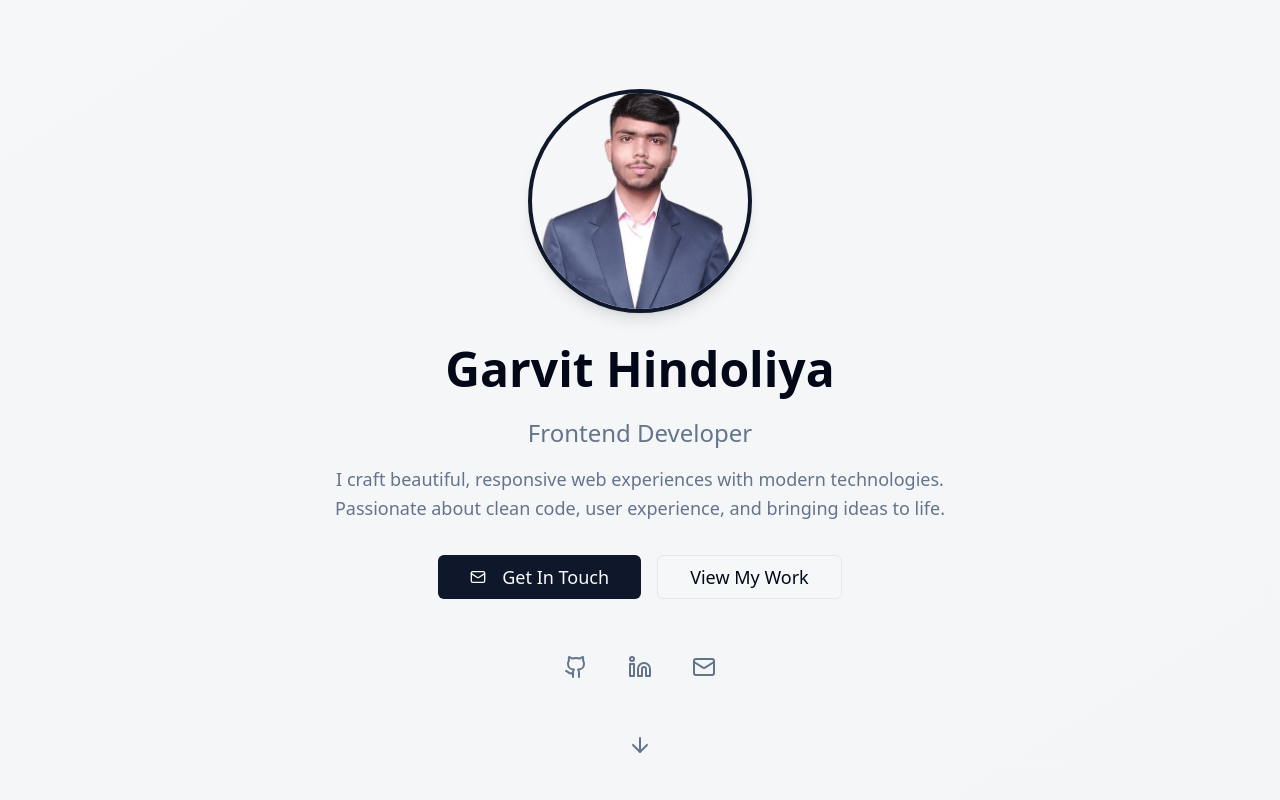
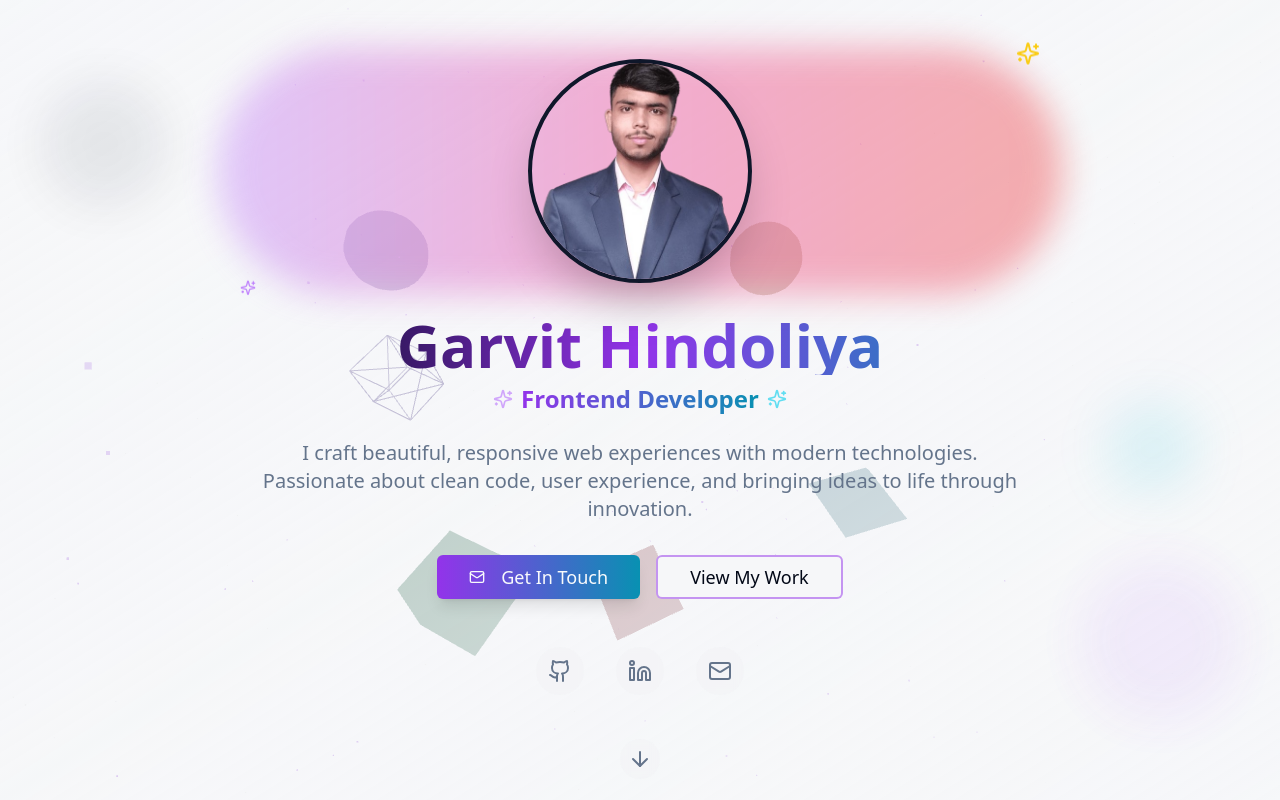
Before and after one commit to Garvithindoliya16/sunny-portfolio-project, a React (Vite) app: page / in a window 1280 px wide. Shown: the top 800 px of the page. Built offline with nearby package versions, Linux system fonts and the light colour scheme.

Commit message:
Enhance hero section
Add eye-catching elements to the hero section, potentially including 3D elements.

```diff
--- a/package.json
+++ b/package.json
@@ -39,6 +39,8 @@
     "@radix-ui/react-toggle": "^1.1.0",
     "@radix-ui/react-toggle-group": "^1.1.0",
     "@radix-ui/react-tooltip": "^1.1.4",
+    "@react-three/drei": "^9.122.0",
+    "@react-three/fiber": "^8.18.0",
     "@tanstack/react-query": "^5.56.2",
     "class-variance-authority": "^0.7.1",
     "clsx": "^2.1.1",
@@ -58,6 +60,7 @@
     "sonner": "^1.5.0",
     "tailwind-merge": "^2.5.2",
     "tailwindcss-animate": "^1.0.7",
+    "three": "^0.177.0",
     "vaul": "^0.9.3",
     "zod": "^3.23.8"
   },
--- a/src/components/Hero.tsx
+++ b/src/components/Hero.tsx
@@ -1,50 +1,89 @@
 import { Button } from "@/components/ui/button";
-import { ArrowDown, Github, Linkedin, Mail } from "lucide-react";
+import { ArrowDown, Github, Linkedin, Mail, Sparkles } from "lucide-react";
+import ThreeBackground from "./ThreeBackground";
+
 const Hero = () => {
-  return <section className="min-h-screen flex items-center justify-center bg-gradient-to-br from-background to-muted/20 px-4">
-      <div className="max-w-4xl mx-auto text-center animate-fade-in">
-        <div className="mt-12 mb-8">
+  return (
+    <section className="min-h-screen flex items-center justify-center relative overflow-hidden px-4">
+      {/* 3D Background */}
+      <ThreeBackground />
+
+      {/* Animated gradient overlay */}
+      <div className="absolute inset-0 bg-gradient-to-br from-background/90 via-background/70 to-background/90" />
+
+      {/* Animated circles */}
+      <div className="absolute top-20 left-10 w-32 h-32 bg-primary/10 rounded-full blur-xl animate-pulse" />
+      <div className="absolute bottom-20 right-10 w-40 h-40 bg-purple-500/10 rounded-full blur-xl animate-pulse delay-1000" />
+      <div className="absolute top-1/2 right-20 w-24 h-24 bg-cyan-500/10 rounded-full blur-xl animate-pulse delay-500" />
+
+      <div className="max-w-4xl mx-auto text-center animate-fade-in relative z-10">
+        <div className="mt-12 mb-8 relative">
+          {/* Glowing effect behind image */}
+          <div className="absolute inset-0 bg-gradient-to-r from-purple-400 via-pink-500 to-red-500 rounded-full blur-lg opacity-30 animate-pulse scale-110" />
+
           <img
             src="/lovable-uploads/b819af2b-b77b-43af-897d-d69f33ee80c8.png"
             alt="Garvit Hindoliya"
-            className="w-48 h-48 md:w-56 md:h-56 rounded-full border-4 border-primary mx-auto object-cover shadow-lg"
+            className="w-48 h-48 md:w-56 md:h-56 rounded-full border-4 border-primary mx-auto object-cover shadow-2xl relative z-10 hover-scale transition-all duration-500 hover:border-purple-400"
           />
+
+          {/* Floating sparkles */}
+          <div className="absolute -top-4 -right-4 animate-bounce delay-100">
+            <Sparkles className="h-6 w-6 text-yellow-400" />
+          </div>
+          <div className="absolute -bottom-4 -left-4 animate-bounce delay-300">
+            <Sparkles className="h-4 w-4 text-purple-400" />
+          </div>
         </div>
-        <h1 className="text-5xl font-bold text-foreground mb-6 md:text-5xl">Garvit Hindoliya</h1>
-        <p className="text-xl md:text-2xl text-muted-foreground mb-4">
-          Frontend Developer
-        </p>
-        <p className="text-lg text-muted-foreground max-w-2xl mx-auto mb-8 leading-relaxed">
+
+        <div className="space-y-2 mb-6">
+          <h1 className="text-5xl md:text-6xl font-bold bg-gradient-to-r from-foreground via-purple-600 to-cyan-600 bg-clip-text text-transparent mb-2 animate-fade-in">
+            Garvit Hindoliya
+          </h1>
+          <div className="flex items-center justify-center gap-2 text-xl md:text-2xl text-muted-foreground animate-fade-in delay-200">
+            <Sparkles className="h-5 w-5 text-purple-400 animate-pulse" />
+            <span className="bg-gradient-to-r from-purple-600 to-cyan-600 bg-clip-text text-transparent font-semibold">
+              Frontend Developer
+            </span>
+            <Sparkles className="h-5 w-5 text-cyan-400 animate-pulse" />
+          </div>
+        </div>
+
+        <p className="text-lg md:text-xl text-muted-foreground max-w-3xl mx-auto mb-8 leading-relaxed animate-fade-in delay-300">
           I craft beautiful, responsive web experiences with modern technologies.
-          Passionate about clean code, user experience, and bringing ideas to life.
+          Passionate about clean code, user experience, and bringing ideas to life through innovation.
         </p>
 
-        <div className="flex flex-col sm:flex-row gap-4 justify-center items-center mb-12">
-          <Button size="lg" className="px-8 py-3 text-lg hover-scale">
+        <div className="flex flex-col sm:flex-row gap-4 justify-center items-center mb-12 animate-fade-in delay-500">
+          <Button size="lg" className="px-8 py-3 text-lg hover-scale bg-gradient-to-r from-purple-600 to-cyan-600 hover:from-purple-700 hover:to-cyan-700 border-0 shadow-lg hover:shadow-xl transition-all duration-300">
             <Mail className="mr-2 h-5 w-5" />
             Get In Touch
           </Button>
-          <Button variant="outline" size="lg" className="px-8 py-3 text-lg hover-scale">
+          <Button variant="outline" size="lg" className="px-8 py-3 text-lg hover-scale border-2 border-purple-600/50 hover:border-purple-600 hover:bg-purple-600/10 transition-all duration-300">
             View My Work
           </Button>
         </div>
 
-        <div className="flex justify-center space-x-6 mb-12">
-          <a href="#" className="text-muted-foreground hover:text-foreground transition-colors p-2 hover-scale">
-            <Github className="h-6 w-6" />
+        <div className="flex justify-center space-x-8 mb-12 animate-fade-in delay-700">
+          <a href="#" className="group p-3 rounded-full bg-muted/30 backdrop-blur-sm hover:bg-purple-600/20 transition-all duration-300 hover-scale">
+            <Github className="h-6 w-6 text-muted-foreground group-hover:text-purple-400 transition-colors" />
           </a>
-          <a href="#" className="text-muted-foreground hover:text-foreground transition-colors p-2 hover-scale">
-            <Linkedin className="h-6 w-6" />
+          <a href="#" className="group p-3 rounded-full bg-muted/30 backdrop-blur-sm hover:bg-cyan-600/20 transition-all duration-300 hover-scale">
+            <Linkedin className="h-6 w-6 text-muted-foreground group-hover:text-cyan-400 transition-colors" />
           </a>
-          <a href="#" className="text-muted-foreground hover:text-foreground transition-colors p-2 hover-scale">
-            <Mail className="h-6 w-6" />
+          <a href="#" className="group p-3 rounded-full bg-muted/30 backdrop-blur-sm hover:bg-pink-600/20 transition-all duration-300 hover-scale">
+            <Mail className="h-6 w-6 text-muted-foreground group-hover:text-pink-400 transition-colors" />
           </a>
         </div>
 
-        <div className="animate-bounce">
-          <ArrowDown className="h-6 w-6 text-muted-foreground mx-auto" />
+        <div className="animate-bounce delay-1000">
+          <div className="p-2 rounded-full bg-muted/30 backdrop-blur-sm inline-block">
+            <ArrowDown className="h-6 w-6 text-muted-foreground" />
+          </div>
         </div>
       </div>
-    </section>;
+    </section>
+  );
 };
+
 export default Hero;
--- /dev/null
+++ b/src/components/ThreeBackground.tsx
@@ -0,0 +1,100 @@
+import { Canvas, useFrame } from '@react-three/fiber';
+import { Float, Stars } from '@react-three/drei';
+import { useRef } from 'react';
+import * as THREE from 'three';
+
+// Floating geometric shape component
+const FloatingShape = ({ position, color, shape = 'box' }: { position: [number, number, number], color: string, shape?: string }) => {
+  const meshRef = useRef<THREE.Mesh>(null!);
+
+  useFrame((state) => {
+    if (meshRef.current) {
+      meshRef.current.rotation.x += 0.01;
+      meshRef.current.rotation.y += 0.005;
+      meshRef.current.position.y += Math.sin(state.clock.elapsedTime + position[0]) * 0.002;
+    }
+  });
+
+  return (
+    <Float speed={2} rotationIntensity={1} floatIntensity={2}>
+      <mesh ref={meshRef} position={position}>
+        {shape === 'sphere' ? (
+          <sphereGeometry args={[0.5, 16, 16]} />
+        ) : shape === 'octahedron' ? (
+          <octahedronGeometry args={[0.7]} />
+        ) : (
+          <boxGeometry args={[0.8, 0.8, 0.8]} />
+        )}
+        <meshStandardMaterial
+          color={color}
+          transparent
+          opacity={0.7}
+          wireframe={Math.random() > 0.5}
+        />
+      </mesh>
+    </Float>
+  );
+};
+
+// Particle system component
+const Particles = () => {
+  const particlesRef = useRef<THREE.Points>(null!);
+
+  useFrame((state) => {
+    if (particlesRef.current) {
+      particlesRef.current.rotation.y += 0.001;
+      particlesRef.current.rotation.x += 0.0005;
+    }
+  });
+
+  const particleCount = 100;
+  const positions = new Float32Array(particleCount * 3);
+
+  for (let i = 0; i < particleCount; i++) {
+    positions[i * 3] = (Math.random() - 0.5) * 10;
+    positions[i * 3 + 1] = (Math.random() - 0.5) * 10;
+    positions[i * 3 + 2] = (Math.random() - 0.5) * 10;
+  }
+
+  return (
+    <points ref={particlesRef}>
+      <bufferGeometry>
+        <bufferAttribute
+          attach="attributes-position"
+          count={particleCount}
+          array={positions}
+          itemSize={3}
+        />
+      </bufferGeometry>
+      <pointsMaterial color="#8b5cf6" size={0.02} sizeAttenuation />
+    </points>
+  );
+};
+
+const ThreeBackground = () => {
+  return (
+    <div className="absolute inset-0 -z-10">
+      <Canvas camera={{ position: [0, 0, 5] }}>
+        <ambientLight intensity={0.5} />
+        <pointLight position={[10, 10, 10]} intensity={1} />
+        <pointLight position={[-10, -10, -10]} color="#8b5cf6" intensity={0.5} />
+
+        {/* Floating geometric shapes */}
+        <FloatingShape position={[-3, 2, -2]} color="#8b5cf6" shape="sphere" />
+        <FloatingShape position={[3, -1, -3]} color="#06b6d4" shape="octahedron" />
+        <FloatingShape position={[-2, -2, -1]} color="#10b981" shape="box" />
+        <FloatingShape position={[2, 2, -2]} color="#f59e0b" shape="sphere" />
+        <FloatingShape position={[0, -3, -2]} color="#ef4444" shape="octahedron" />
+        <FloatingShape position={[-4, 0, -3]} color="#8b5cf6" shape="box" />
+
+        {/* Particle system */}
+        <Particles />
+
+        {/* Stars background */}
+        <Stars radius={50} depth={50} count={1000} factor={2} saturation={0} fade />
+      </Canvas>
+    </div>
+  );
+};
+
+export default ThreeBackground;
```
Also changed, not shown: 1 other file (tests, documents, lock files or other folders).
